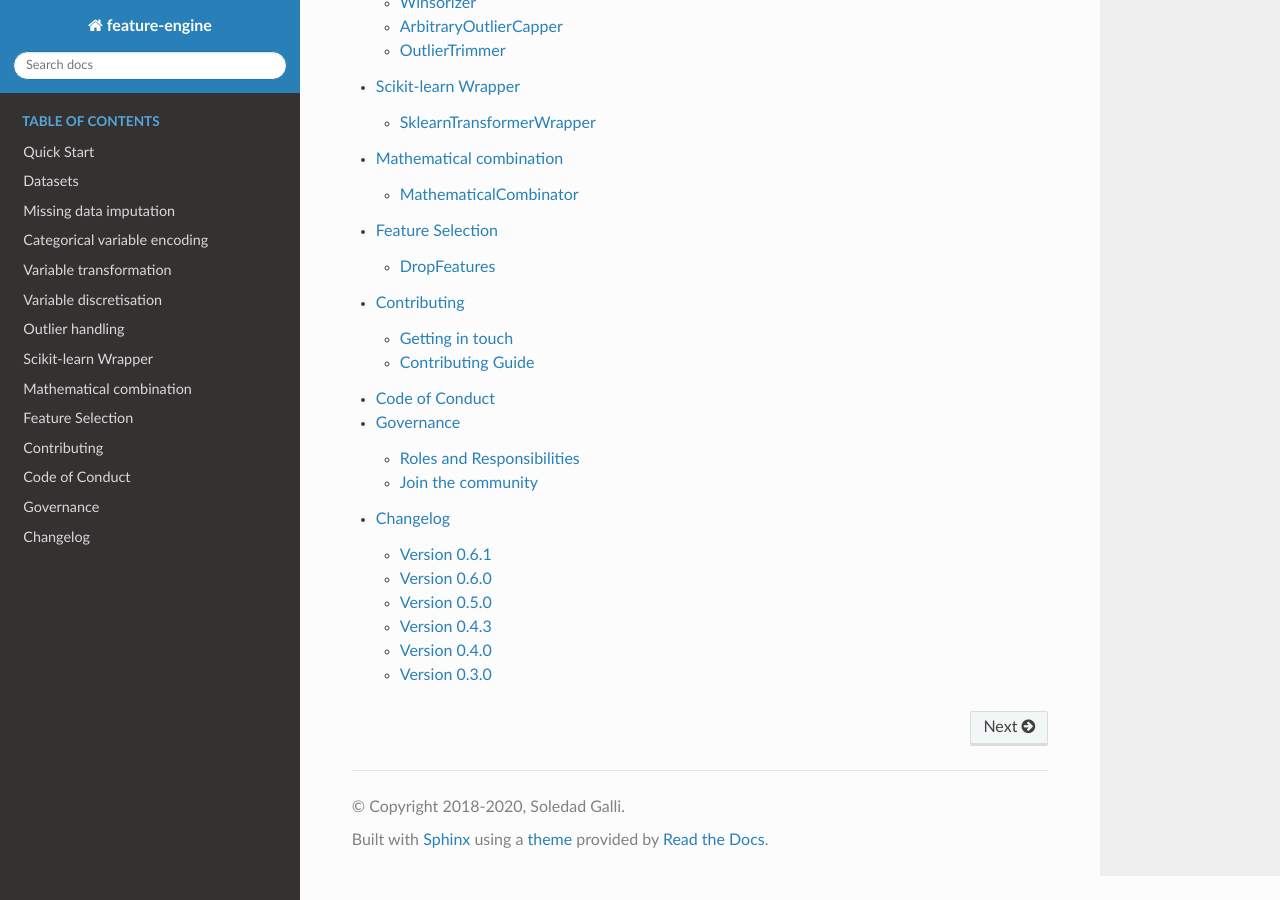
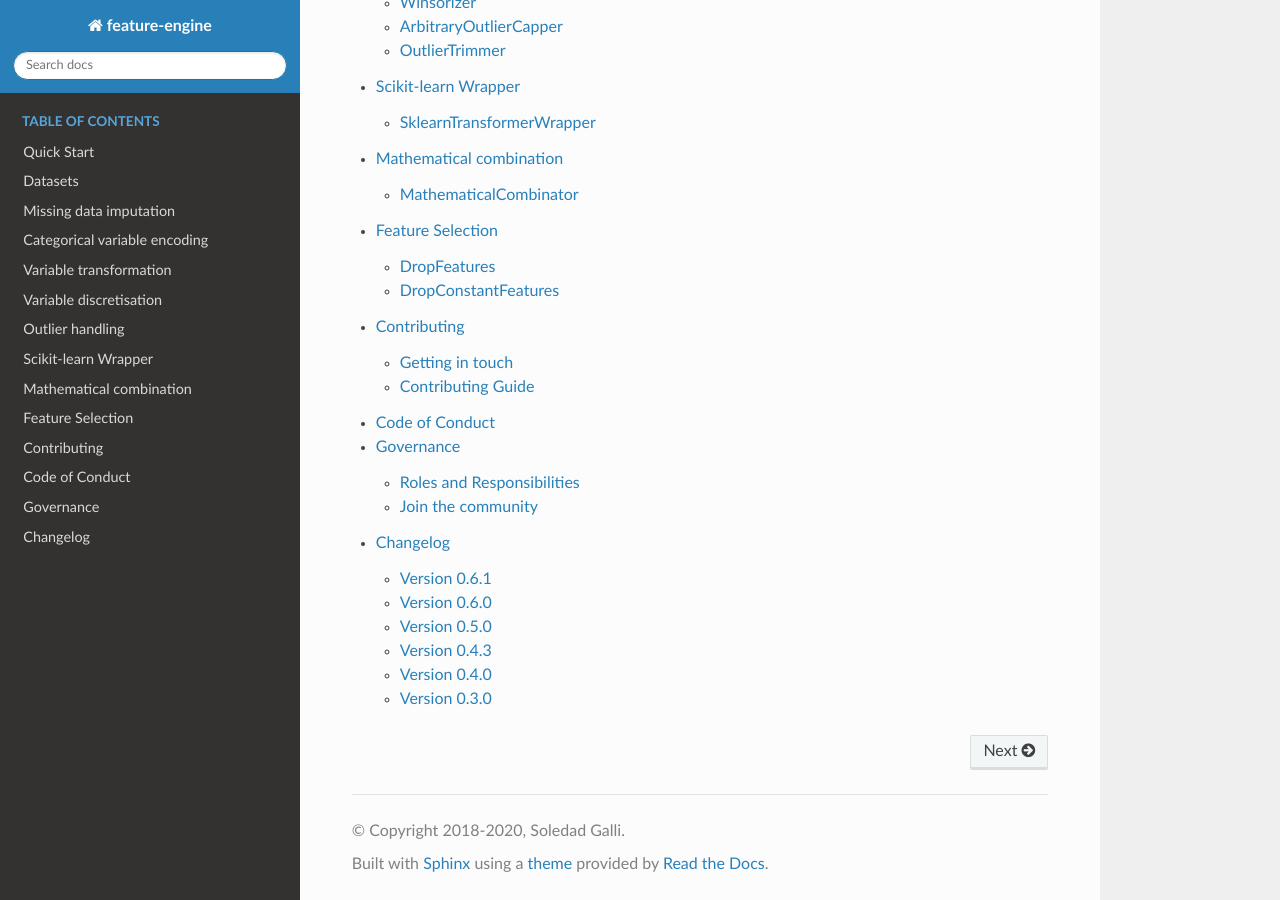
Before and after one commit to feature-engine/feature_engine, a Sphinx documentation site: the page built from docs/index.rst, in a window 1280 px wide and 900 px high, scrolled down 5561 px. Built offline with Sphinx 7.4.7 and the Read the Docs theme 2.0.0, drawn with Linux system fonts in a browser that asks for light colours; pages that are not in the unit, such as notebooks, are missing from menus; the version number could not be read and is left out.

Commit message:
add DropConstantFeatures to selection index

```diff
--- a/docs/selection/index.rst
+++ b/docs/selection/index.rst
@@ -7,6 +7,7 @@ Feature-engine's feature selection transformers are used to drop subsets of vari
 subsets of variables.
 
 .. toctree::
-   :maxdepth: 2
+   :max
 
    DropFeatures
+   DropConstantFeatures
```
